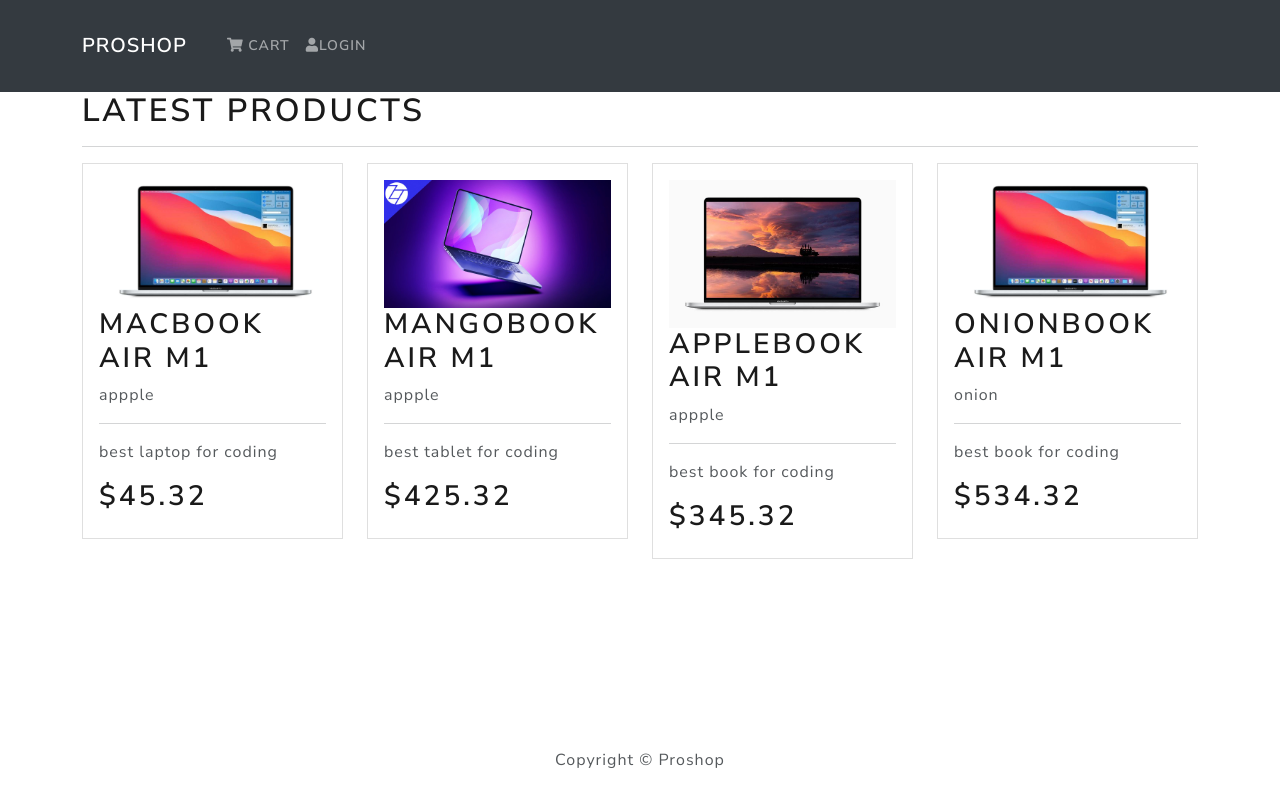
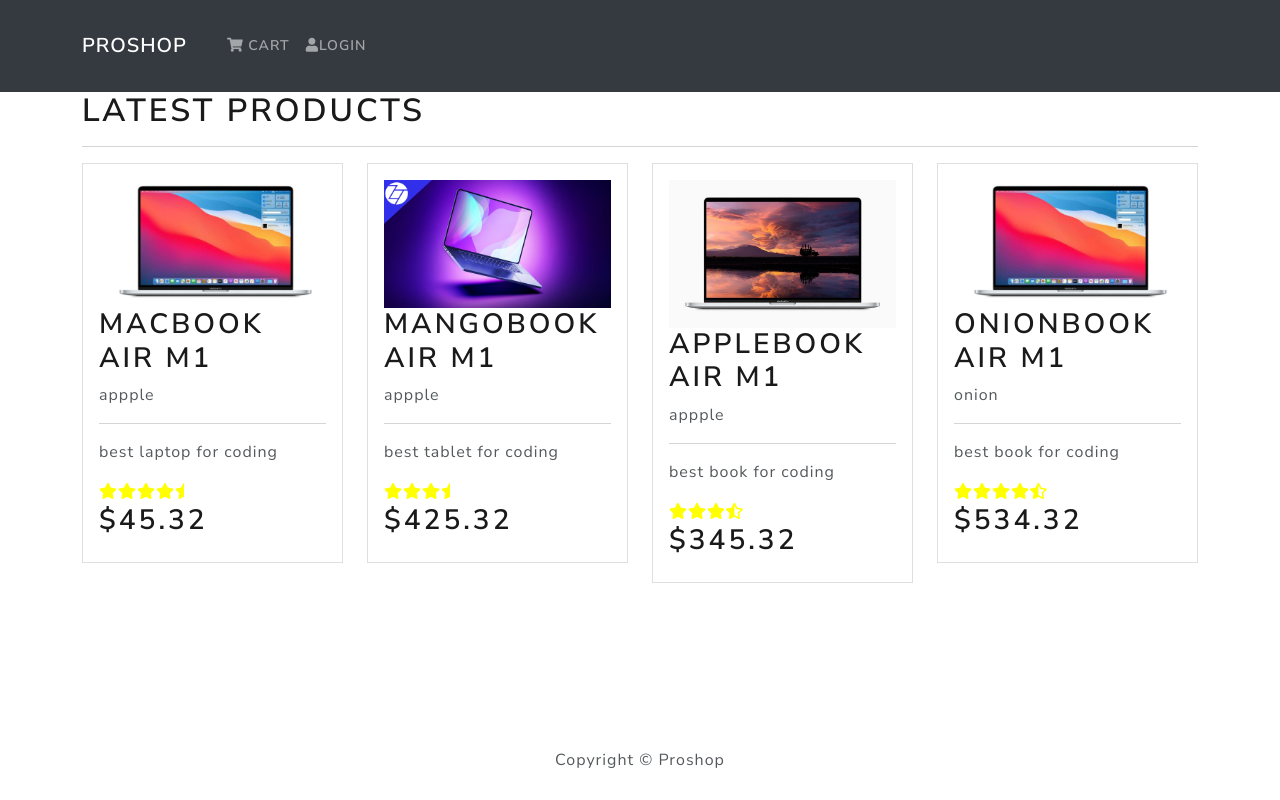
Before and after one commit to sauravsharmaz/Proshop_Django-React, a React (Create React App) app in the folder frontend/: page / in a window 1280 px wide. Built offline with nearby package versions, Linux system fonts and the light colour scheme.

Commit message:
added Rating Component

```diff
--- a/frontend/package.json
+++ b/frontend/package.json
@@ -6,6 +6,8 @@
     "@testing-library/jest-dom": "^5.13.0",
     "@testing-library/react": "^11.2.7",
     "@testing-library/user-event": "^12.8.3",
+    "chokidar": "^3.5.2",
+    "node-sass": "^6.0.0",
     "react": "^17.0.2",
     "react-bootstrap": "^1.6.1",
     "react-dom": "^17.0.2",
--- a/frontend/src/App.js
+++ b/frontend/src/App.js
@@ -2,7 +2,6 @@ import Footer from './components/Footer'
 import Header from './components/Header'
 import { Container } from 'react-bootstrap'
 import Homescreen from './screens/Homescreen'
-
 
 function App() {
   return (
--- a/frontend/src/components/Product.js
+++ b/frontend/src/components/Product.js
@@ -1,5 +1,6 @@
 import React from 'react'
 import { Card } from 'react-bootstrap'
+import Rating from './Rating';
 
 function Product({ product }) {
     return (
@@ -7,6 +8,7 @@ function Product({ product }) {
             <Card.Img src={product.image} />
             <h2>{product.title} </h2><p>{product.brand}</p><hr />
             <Card.Text>{product.desc}</Card.Text>
+            <Rating value={product.rating} />
             <h2>${product.price}</h2>
         </div>
     );
--- /dev/null
+++ b/frontend/src/components/Rating.js
@@ -0,0 +1,34 @@
+import React from 'react'
+
+function Rating({value}) {
+    let val= value
+    let str_val= val.toString()
+    let arr_val= str_val.split('.')
+    let main_val= parseInt(arr_val[0])
+    let sub_val= parseInt(arr_val[1])
+
+    let rating_classes= []
+
+    for (let i = 0; i < main_val; i++) {
+        rating_classes.push('fas fa-star')
+    }
+
+    if (sub_val <= 5 && sub_val>=1){
+        rating_classes.push('fas fa-star-half')
+    }else if(sub_val <= 9 && sub_val>=6){
+        rating_classes.push('fas fa-star-half-alt')
+    }
+
+
+    return (
+        <span>
+            {rating_classes.map(function (rating_class,indx){
+                return (
+                    <i key={indx} id='rating-tag' className={rating_class}></i>
+                )
+            })}
+        </span>
+    )
+}
+
+export default Rating
--- a/frontend/src/index.css
+++ b/frontend/src/index.css
@@ -1,3 +1,7 @@
 main{
   min-height: 80vh;
 }
+
+#rating-tag{
+  color: yellow;
+}
--- a/frontend/src/products.js
+++ b/frontend/src/products.js
@@ -5,6 +5,7 @@ const products= [
         'desc':'best laptop for coding',
         'brand':'appple',
         'price': 45.32,
+        'rating':4.1,
         'image':'/images/macbook.jpg',
 
     },
@@ -14,6 +15,7 @@ const products= [
         'desc':'best tablet for coding',
         'brand':'appple',
         'price': 425.32,
+        'rating':3.1,
         'image':'/images/mangobook.jpg',
 
     },
@@ -23,6 +25,7 @@ const products= [
         'desc':'best book for coding',
         'brand':'appple',
         'price': 345.32,
+        'rating':3.6,
         'image':'/images/oraangebook.jpg',
 
     },
@@ -32,6 +35,7 @@ const products= [
         'desc':'best book for coding',
         'brand':'onion',
         'price': 534.32,
+        'rating':4.7,
         'image':'/images/macbook.jpg',
 
     },
--- a/frontend/src/screens/Homescreen.js
+++ b/frontend/src/screens/Homescreen.js
@@ -7,7 +7,7 @@ function Homescreen() {
         <div><h1>Latest Products</h1><hr /><Row>
             {products.map(function (prod) {
                 return (
-                    <Col sm={12} md={6} lg={4} xl={3}>
+                    <Col key={prod._id} sm={12} md={6} lg={4} xl={3}>
                         <Card>
                             <Card.Body>
                                 <Product product={prod} />
```
Also changed, not shown: 1 other file (tests, documents, lock files or other folders).
